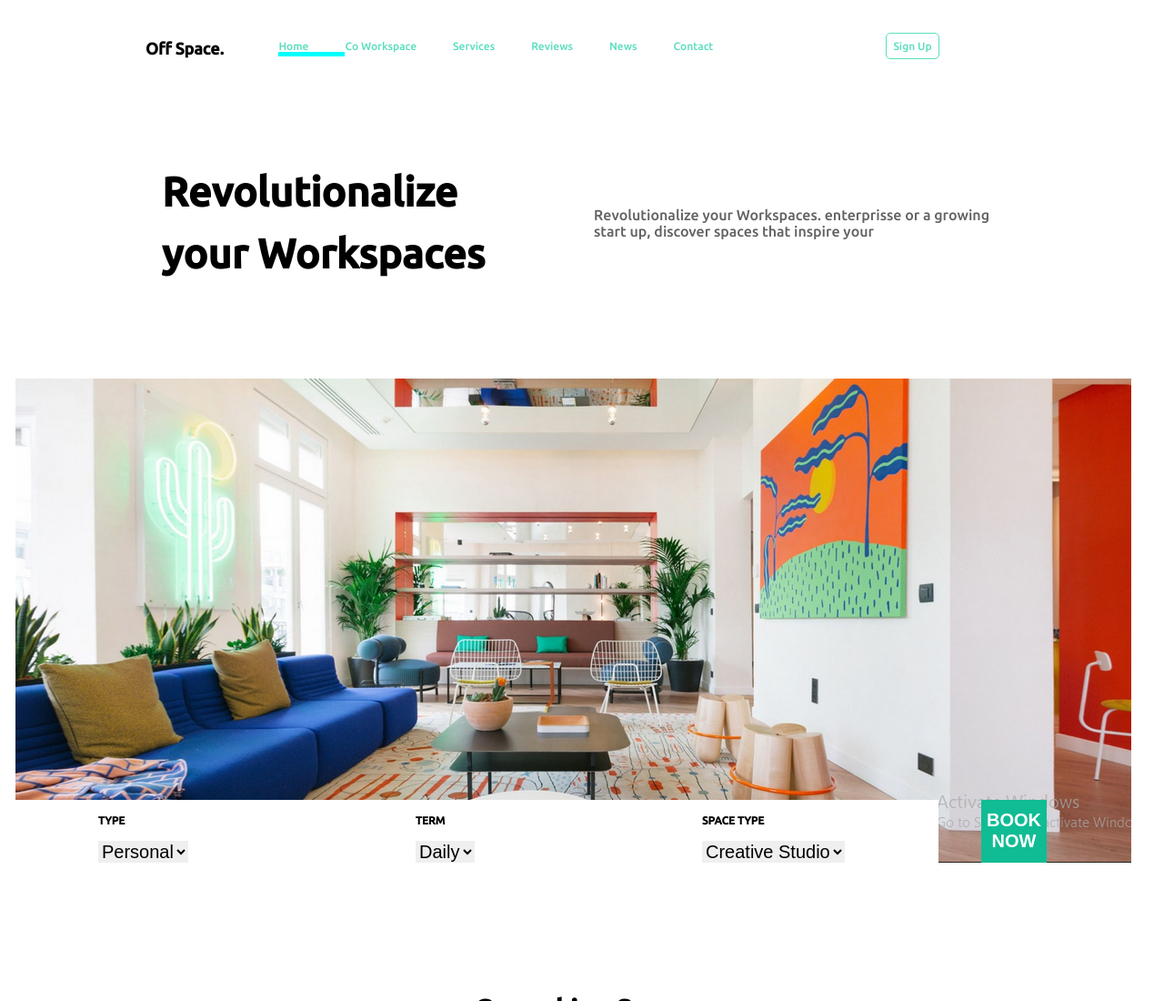
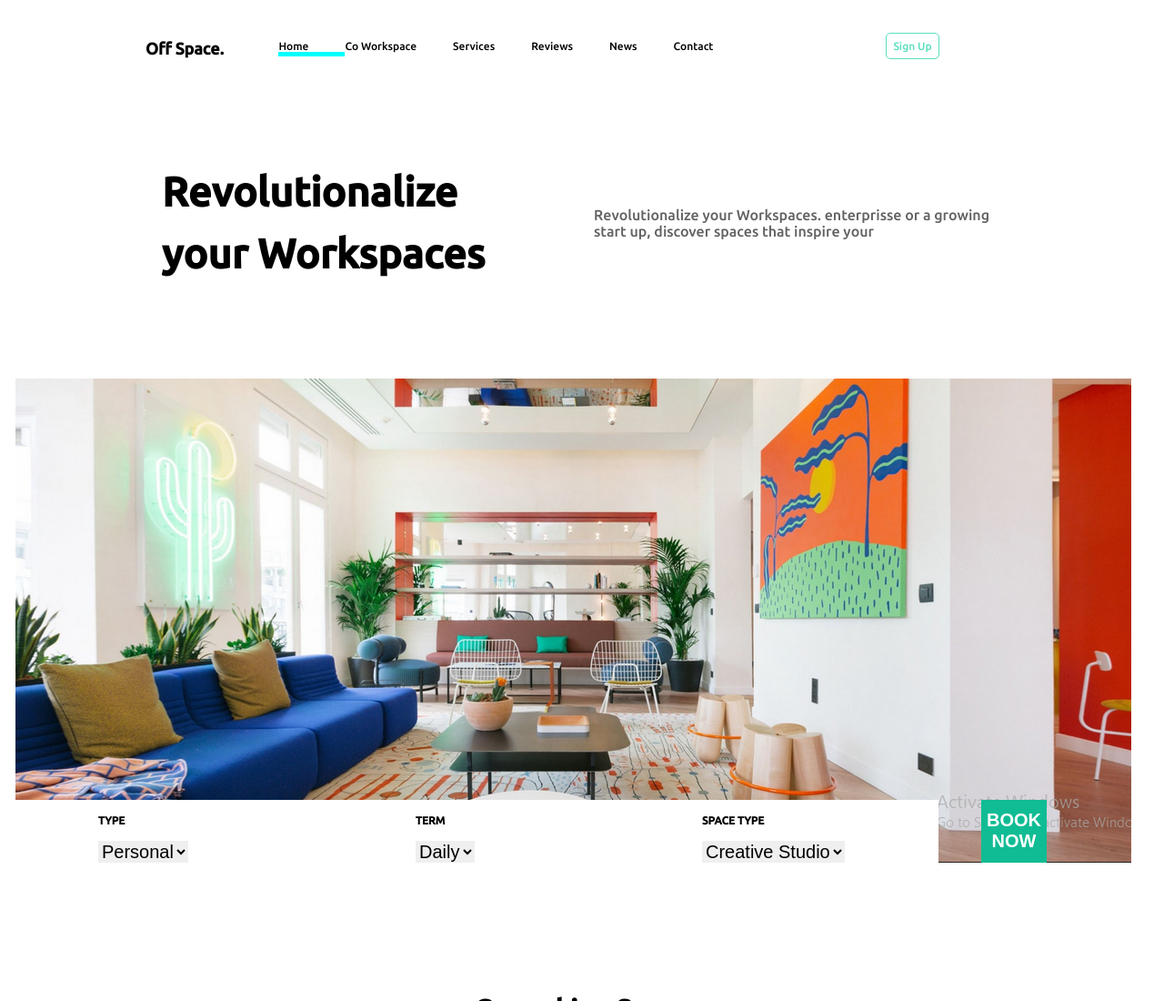
Before and after one commit to Olamilekan-code/Co-working-Space, a plain HTML site: page index.html in a window 1280 px wide. Shown: the top 1100 px of the page at 91% size. Drawn offline with Linux system fonts and the light colour scheme.

Commit message:
deleted a color

```diff
--- a/styles.css
+++ b/styles.css
@@ -33,7 +33,7 @@ a{
 }
 .nav-link{
     margin-right: 40px;
-    color: #58debe;
+    ;
 }
 a.nav-but{
     border: 1px solid #58debe;
```
